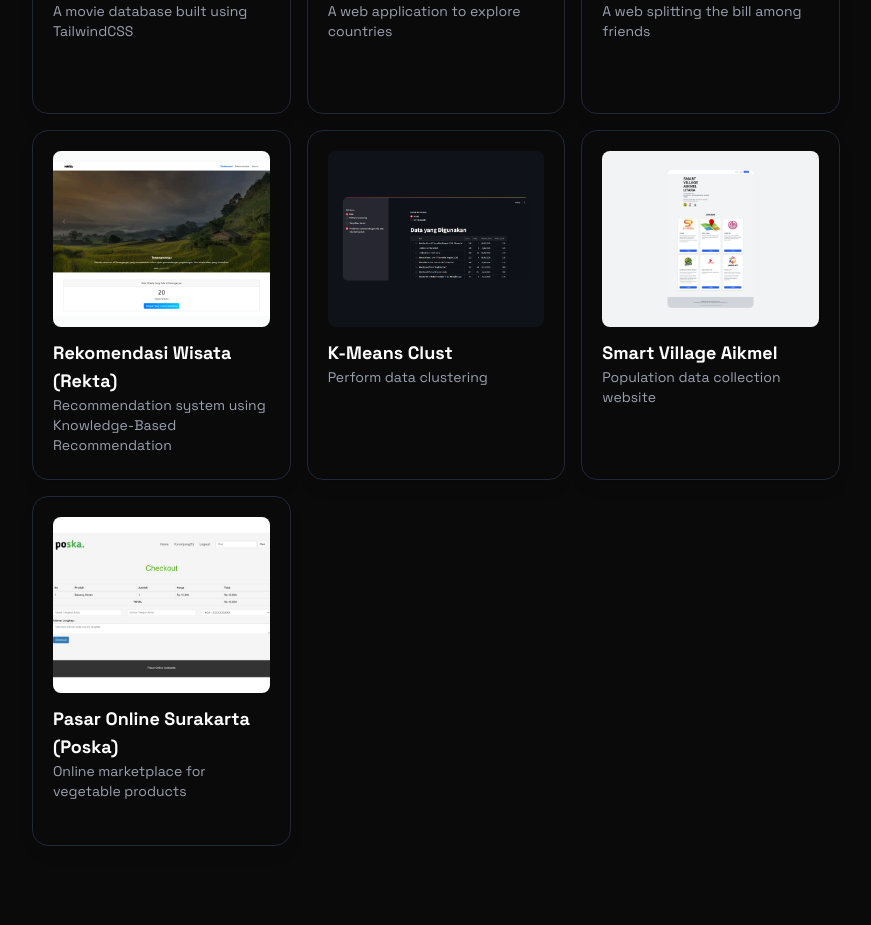
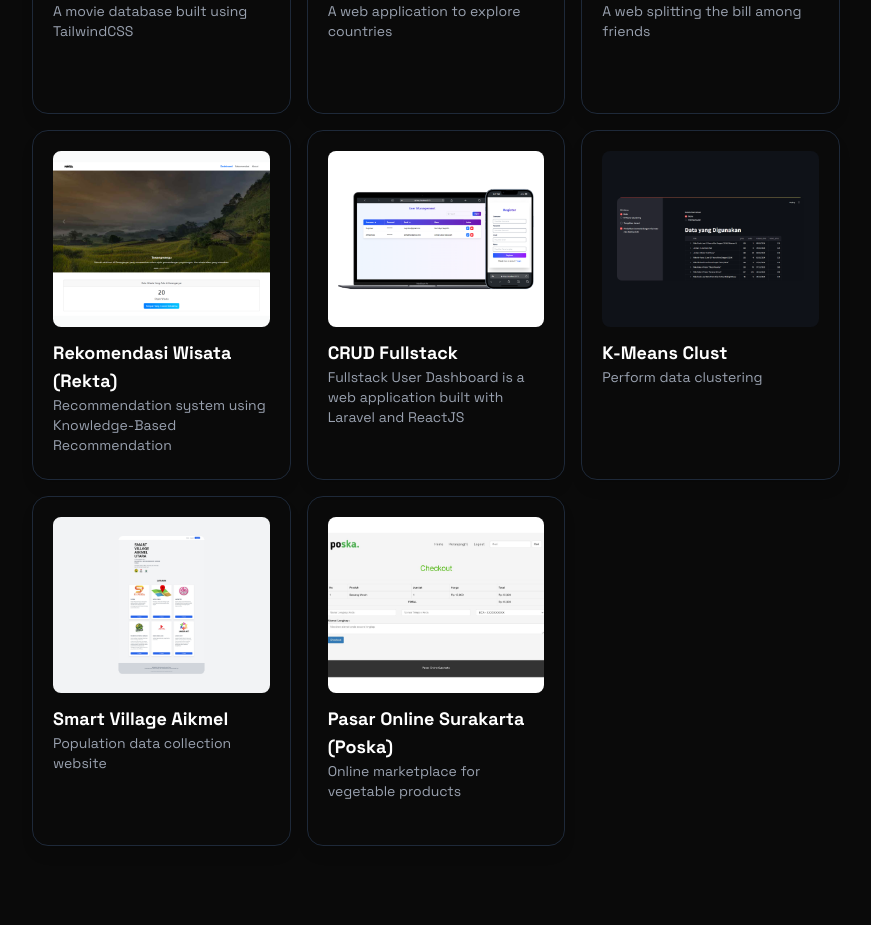
Before and after one commit to Nugrohocn/NPortfolio, a React (Vite) app: page / in a window 1280 px wide. Shown: the part 1980-2905 px from the top of the page, without its empty margins (204-1075 px from the left). Built offline with nearby package versions, Linux system fonts and the light colour scheme.

Commit message:
Update Showcase

```diff
--- a/src/layouts/Showcase.jsx
+++ b/src/layouts/Showcase.jsx
@@ -54,6 +54,17 @@ const Showcase = () => {
     },
     {
       id: 5,
+      judul: "CRUD Fullstack",
+      title:
+        "Fullstack User Dashboard is a web application built with Laravel and ReactJS",
+      github: "https://github.com/Nugrohocn/fullstack-laravel-react",
+      gambar: "img/portofolio/fullstack.png",
+      kode: "Laravel | React JS | TailwindCSS | MySQL",
+      deskripsi:
+        "Fullstack User Dashboard is a web application built with Laravel and React that provides authentication features and CRUD functionality for managing user data. The backend is developed using an API built with Laravel, and authentication is handled using token-based authentication with Laravel Sanctum.",
+    },
+    {
+      id: 6,
       judul: "K-Means Clust",
       title: "Perform data clustering",
       github: "https://github.com/Nugrohocn/k-means_Clustering",
@@ -63,7 +74,7 @@ const Showcase = () => {
         "K-Means Clustering is an application built using Python to group data based on feature similarities. The K-Means algorithm is used to divide data into multiple clusters, enabling easier and more in-depth analysis of patterns within the dataset.",
     },
     {
-      id: 6,
+      id: 7,
       judul: "Smart Village Aikmel",
       title: "Population data collection website",
       website: "https://smartvillageaikmelutara.my.id",
@@ -73,7 +84,7 @@ const Showcase = () => {
         "Smart Village Aikmel is an application for recording population data in North Aikmel, designed to streamline and manage demographic information efficiently.",
     },
     {
-      id: 7,
+      id: 8,
       judul: "Pasar Online Surakarta (Poska)",
       title: "Online marketplace for vegetable products",
       github: "https://github.com/Nugrohocn/project-uas-semester3",
```
Also changed, not shown: public/img/portofolio/fullstack.png (added).
